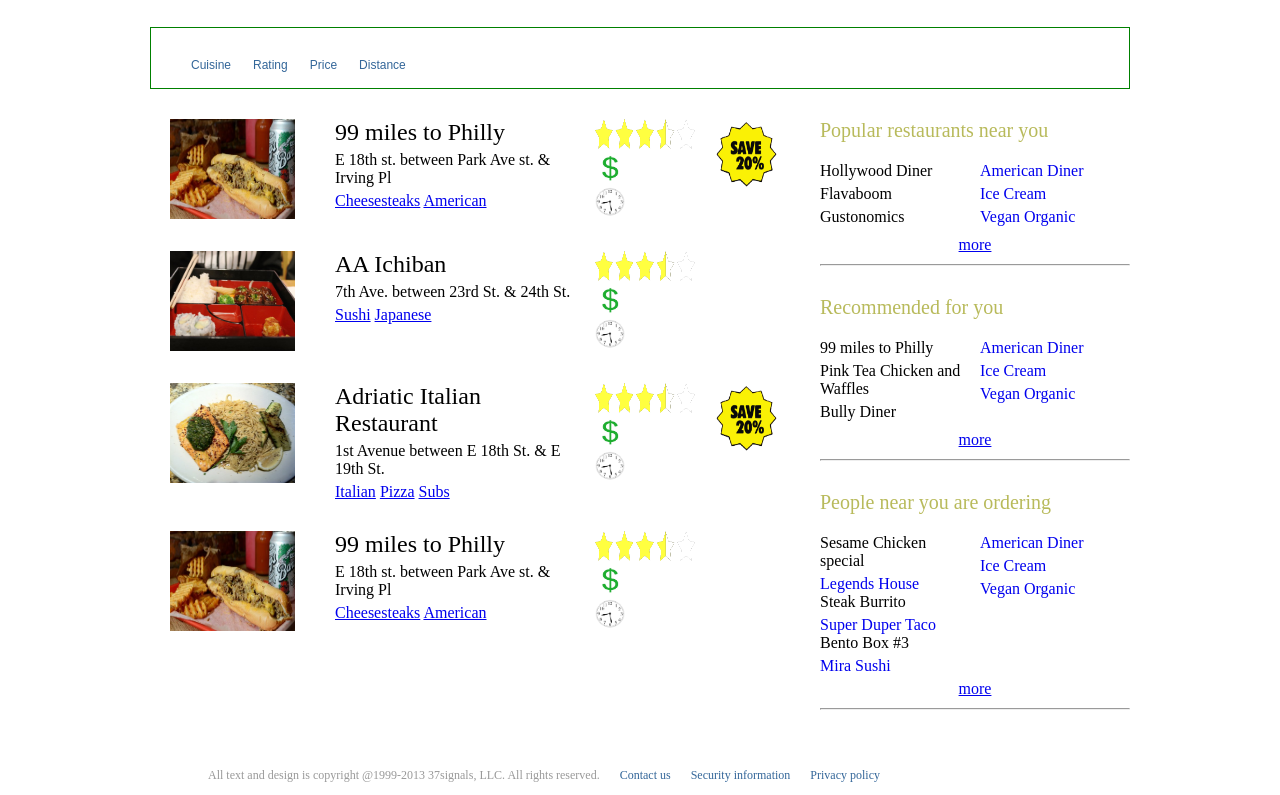
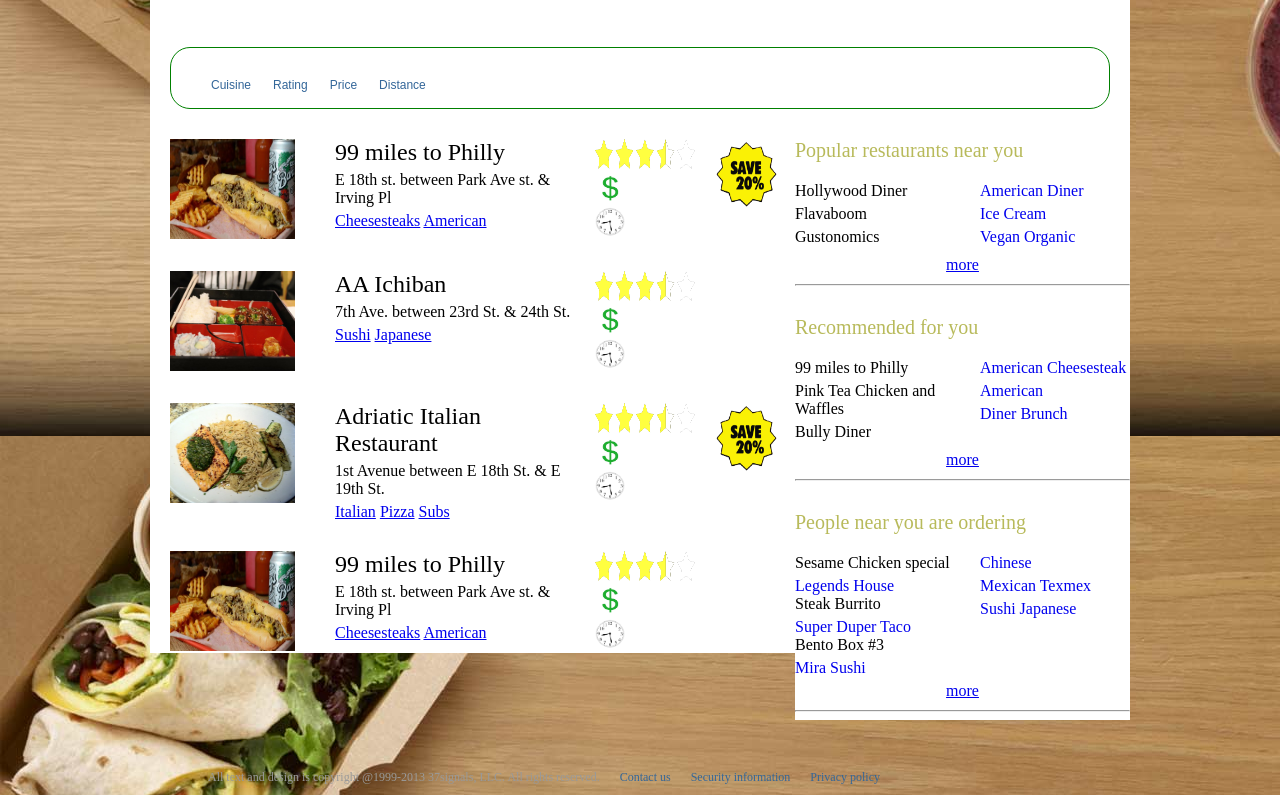
Before and after one commit to MarkHH/seamlessMockup, a plain HTML site: page index.html in a window 1280 px wide. Shown: the part 440-1235 px from the top of the page. Drawn offline with Linux system fonts and the light colour scheme.

Commit message:
background img and other fixes

```diff
--- a/index.html
+++ b/index.html
@@ -5,6 +5,8 @@
     <title>Seamless by Mark</title>
 </head>
 <body>
+
+
 
     <div id="nav">
         <ul>
@@ -49,6 +51,7 @@
                 <li><a href="#">Distance</a></li>
             </ul>
         </div>
+
         <div id="search">
             <div class="searchBlock">
                 <img class="searchImages" src="cheese.jpg"/>
@@ -152,9 +155,9 @@
             </div>
                     <div class="foodType">
                         <ul>
-                            <li><a href="#">American Diner</a></li>
-                            <li><a href="#">Ice Cream</a></li>
-                            <li><a href="#">Vegan Organic</a></li>
+                            <li><a href="#">American Cheesesteak</a></li>
+                            <li><a href="#">American</a></li>
+                            <li><a href="#">Diner Brunch</a></li>
                         </ul>
                     </div>
                 <br style="clear:both;"/>
@@ -174,9 +177,9 @@
             </div>
                     <div class="foodType">
                         <ul>
-                            <li><a href="#">American Diner</a></li>
-                            <li><a href="#">Ice Cream</a></li>
-                            <li><a href="#">Vegan Organic</a></li>
+                            <li><a href="#">Chinese</a></li>
+                            <li><a href="#">Mexican Texmex</a></li>
+                            <li><a href="#">Sushi Japanese</a></li>
                         </ul>
                     </div>
                 <br style="clear:both;"/>
@@ -188,9 +191,9 @@
 
 
         </div>
-    </div>
 
     <br style='clear:both'/>
+
 
     <div id="footer">
         <ul>
@@ -201,4 +204,6 @@
         </ul>
     </div>
 
+
+
 </body>
--- a/style.css
+++ b/style.css
@@ -20,6 +20,17 @@ time, mark, audio, video {
 }
 
 
+body.noScroll {
+	background-image: url(background.png);
+	background-attachment: fixed;
+}
+body{
+	background-image: url(background.png);
+	background-attachment: scroll;}
+
+#container, #search, #discovery {
+	background-color: white;
+}
 
 #nav {
 	min-height: 30px;
@@ -61,12 +72,15 @@ time, mark, audio, video {
 
 #header {
 	float: left;
+	margin: 10px 0 0 10px;
+
 }
 
 
 h2 {
 	font-family: museo-slab-1, museo-slab-2;
 }
+
 
 #subhead {
 	padding: 20px 20px 40px 20px;
@@ -132,6 +146,8 @@ h2 {
 	min-height: 60px;
 	margin: auto;
 	border: 1px green solid;
+	margin: 10px 20px 0 20px;
+	border-radius: 20px;
 
 }
 
@@ -158,7 +174,7 @@ h2 {
 }
 
 #filter li a:hover {
-	color: white;
+	color: orange;
 }
 
 #body {
@@ -238,7 +254,7 @@ h2 {
 }
 
 #discovery {
-	width: 310px;
+	width: 335px;
 	float: right;
 }
 
@@ -292,10 +308,10 @@ h2 {
 
 
 #recommended {
-	width: 150px;
+	width: 180px;
 	float: left;
+}
 
-}
 
 #recommended h3 {
 	font-size: 20px;
@@ -310,7 +326,7 @@ h2 {
 }
 
 #people {
-	width: 150px;
+	width: 180px;
 	float: left;
 
 }
```
Also changed, not shown: stupid.html (added, +9 -0 lines). Lines whose indentation alone changed are shown as unchanged.
